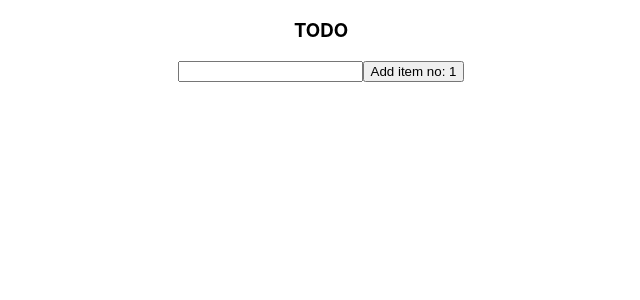
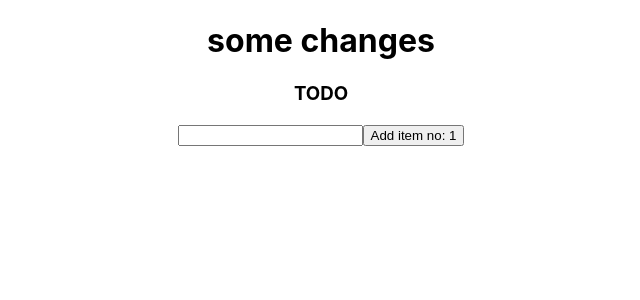
Before and after one commit to Sun5hine/Form-app, a React (Create React App) app: page / in a window 1280 px wide. Shown: the top 300 px of the page, without its empty margins (319-959 px from the left). Built offline with nearby package versions, Linux system fonts and the light colour scheme.

Commit message:
Update App.js

```diff
--- a/src/App.js
+++ b/src/App.js
@@ -11,7 +11,7 @@ class App extends Component {
       <div className="App">
 
 
-
+     <h1> some changes </h1>
       <Todo />
 
 
```
